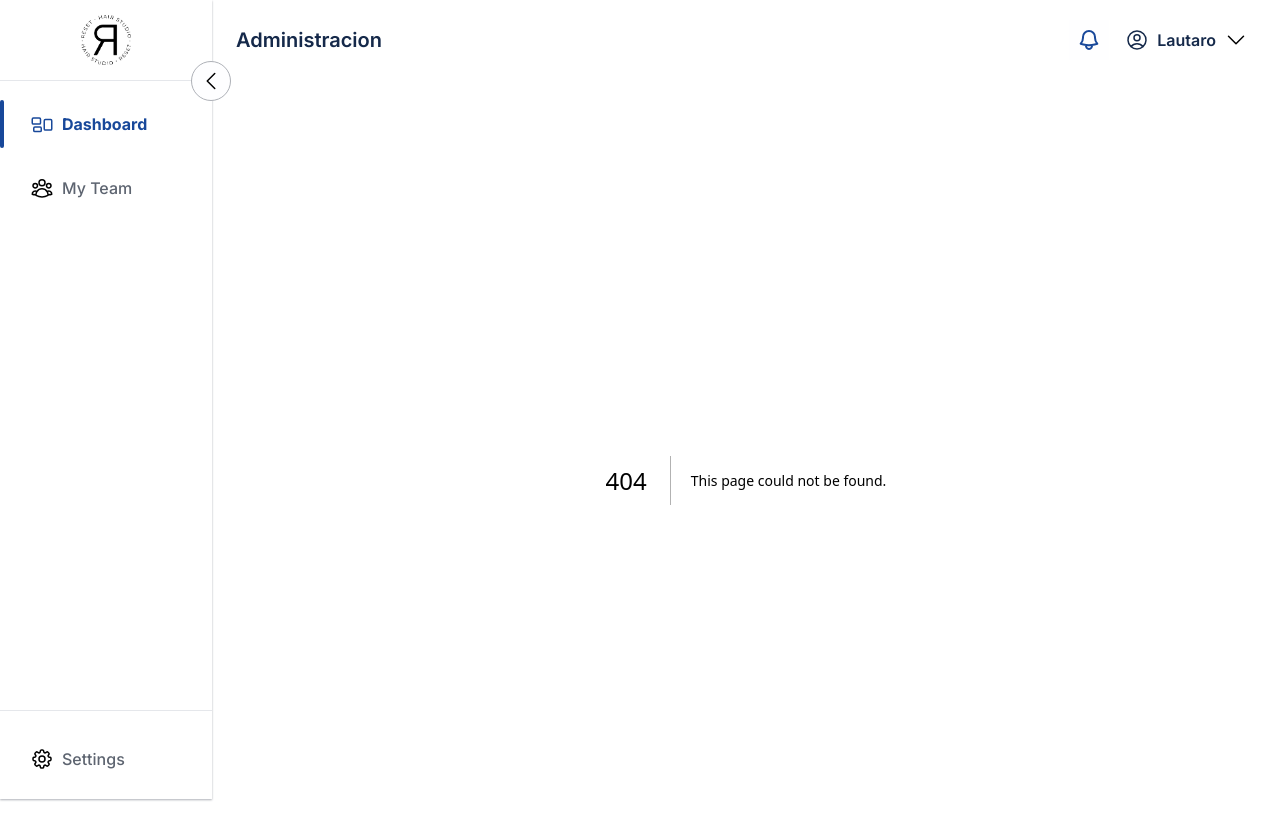
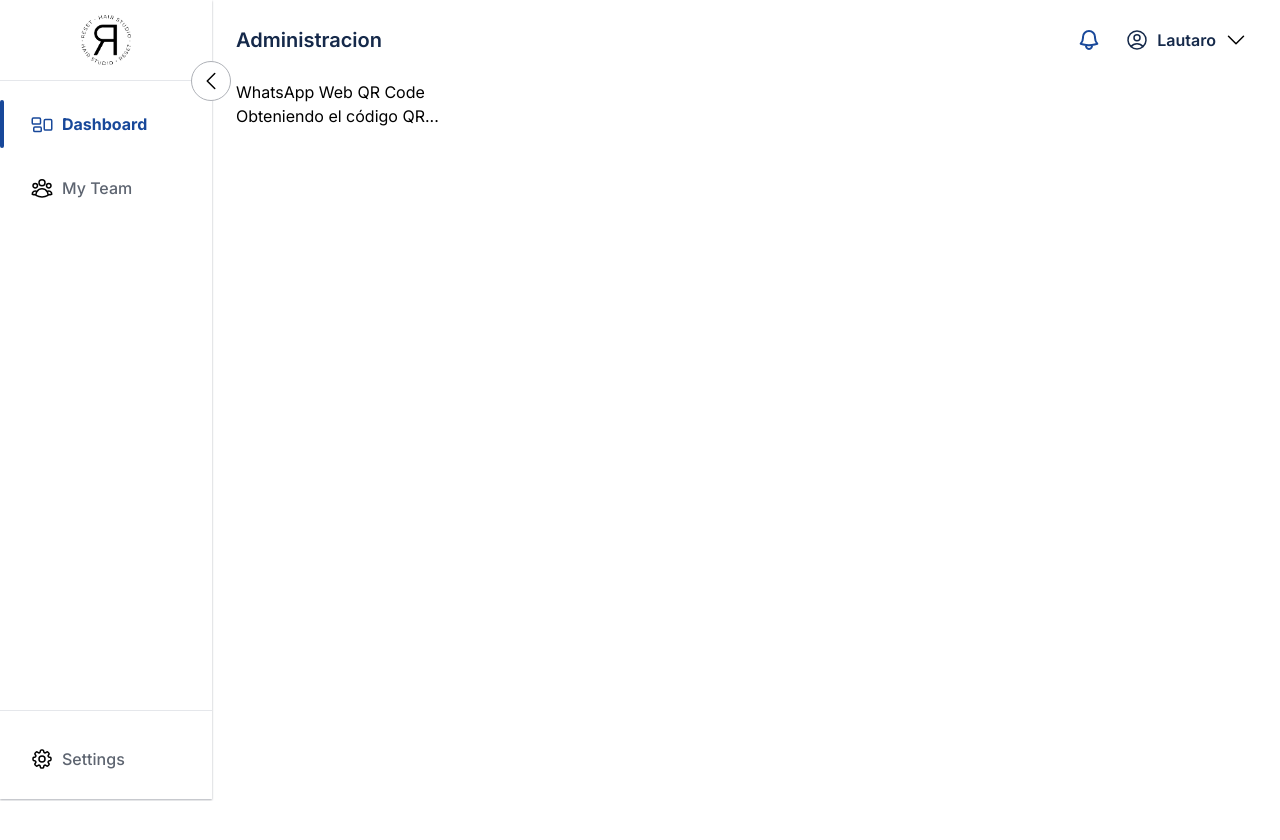
Before and after one commit to Francisco-Villanueva/reser-admin-client, a Next.js app: page /settings in a window 1280 px wide. Before the commit this address had no page. Shown: the top 840 px of the page. After the commit the page ends 801 px from the top, so only its background shows below. Built offline with nearby package versions, Linux system fonts and the light colour scheme; no server answers.

Commit message:
reset admin starting wp qr config

```diff
--- a/package.json
+++ b/package.json
@@ -3,7 +3,7 @@
   "version": "0.1.0",
   "private": true,
   "scripts": {
-    "dev": "next dev",
+    "dev": "next dev -p 8080",
     "build": "next build",
     "start": "next start",
     "lint": "next lint"
--- a/src/app/page.js
+++ b/src/app/page.js
@@ -4,7 +4,6 @@ import Button from "@/commons/Button";
 import { AddIcon, GridLayoutIcon, TableDisplayIcon } from "@/commons/Icons";
 import Aside from "@/components/Aside";
 import BarberCard from "@/components/BarberCard";
-import Navbar from "@/components/Navbar";
 import NewBarberForm from "@/components/NewBarberForm";
 import TableTeam from "@/components/TableTeam";
 import { useAdminContext } from "@/context/AdminContext";
--- /dev/null
+++ b/src/app/settings/page.js
@@ -0,0 +1,23 @@
+"use client";
+import axios from "axios";
+import React, { useEffect, useState } from "react";
+
+export default function Settings() {
+  const [qr, setQr] = useState();
+  useEffect(() => {
+    axios.get(`http://localhost:4000/api/wp/qr`).then((res) => {
+      setQr(res.data);
+    });
+  }, []);
+
+  return (
+    <div>
+      <h1>WhatsApp Web QR Code</h1>
+      {qr ? (
+        <img src={qr} alt="WhatsApp Web QR Code" />
+      ) : (
+        <p>Obteniendo el código QR...</p>
+      )}
+    </div>
+  );
+}
--- a/src/components/Sidebar.jsx
+++ b/src/components/Sidebar.jsx
@@ -72,7 +72,7 @@ export default function Sidebar() {
           isSmall={isSidebarSmall}
           icon={<SettingsIcon />}
           title="Settings"
-          href="/"
+          href="/settings"
         />
       </section>
     </aside>
--- a/tailwind.config.js
+++ b/tailwind.config.js
@@ -21,7 +21,7 @@ module.exports = {
         pressedBlue: "#E2E8F2",
         purple: "#9747FF",
         green: "#4FE8B7",
-        white: "#FEFEFF",
+        white: "#fff",
         "light-grey": "#F7F7F9",
         border: "#D9DBDE",
         grey: "#AEB1B7",
```
